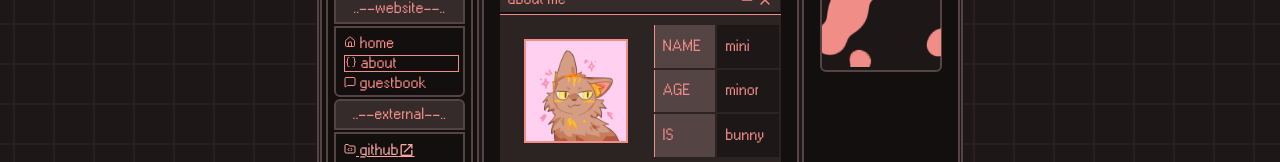
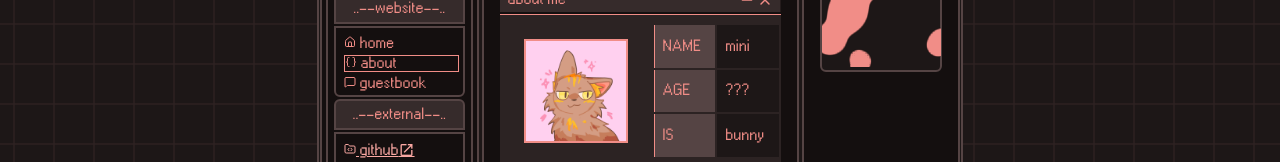
Before and after one commit to miniaturity/miniaturity, a React (Create React App) app: page / in a window 1280 px wide. Both pictures are taken after a click on the button "about". Shown: the part 190-352 px from the top of the page. Built offline with nearby package versions, Linux system fonts and the light colour scheme; no server answers.

Commit message:
Update Main.tsx

```diff
--- a/src/components/routes/Main.tsx
+++ b/src/components/routes/Main.tsx
@@ -437,7 +437,7 @@ const About: React.FC = () => {
               </tr>
               <tr>
                 <td>AGE</td>
-                <td>minor</td>
+                <td>???</td>
               </tr>
               <tr>
                 <td>IS</td>
```
